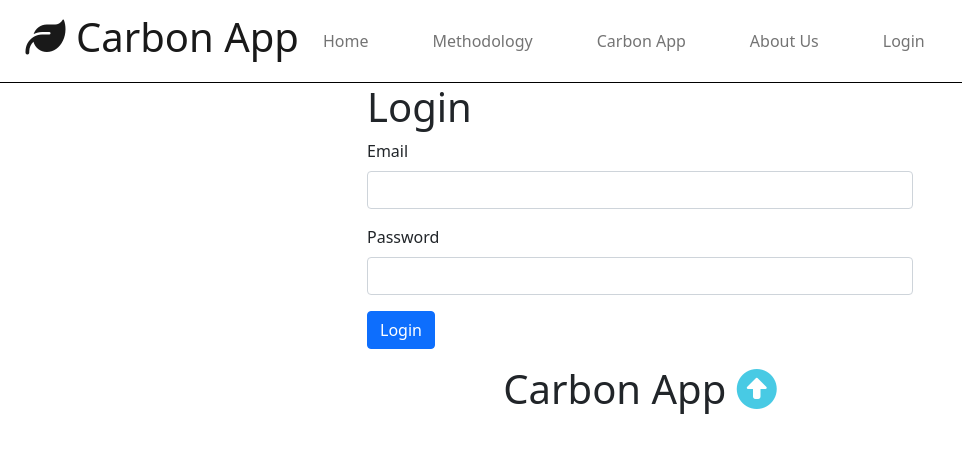
After one commit to po-box40/FOR19_group4, a Flask app: template capp/templates/users/login.html in a window 1280 px wide. The commit adds this page. Shown: the top 453 px of the page, without its empty margins (0-962 px from the left). Run offline with Flask 2, Linux system fonts and the light colour scheme; the template is opened without the code that fills it, so the values that code supplies are empty; parts of the project's set-up code (start-up, migrations or seed data) failed here and were passed over; some libraries are stand-ins or nearby versions.

Commit message:
Added login page ( found a blueprint bug)

```diff
--- a/capp/__init__.py
+++ b/capp/__init__.py
@@ -28,8 +28,10 @@ from capp.home.routes import home
 from capp.methodology.routes import methodology
 from capp.carbon_app.routes import carbon_app
 from capp.aboutUs.routes import aboutUs
+from capp.user.routes import user
 
 application.register_blueprint(home)
 application.register_blueprint(methodology)
 application.register_blueprint(carbon_app)
 application.register_blueprint(aboutUs)
+application.register_blueprint(user)
--- a/capp/templates/layout.html
+++ b/capp/templates/layout.html
@@ -63,6 +63,9 @@
             <li class="nav-item me-lg-5">
               <a class="nav-link" href="{{url_for('aboutUs.aboutUs_home')}}">About Us</a>
             </li>
+            <!-- login page-->
+            <li class="nav-item me-lg-5">
+              <a class="nav-link" href="{{url_for('users.login')}}">Login</a>
           </ul>
         </div>
       </nav>
--- /dev/null
+++ b/capp/templates/users/login.html
@@ -0,0 +1,22 @@
+{% extends 'layout.html' %}
+
+{% block content %}
+    <!-- Your content goes here -->
+    <div class="container">
+        <div class="row">
+            <div class="col-md-6 offset-md-3">
+                <h1>Login</h1>
+                <form method="POST">
+                    <div class="mb-3">
+                        <label for="email" class="form-label">Email</label>
+                        <input type="email" class="form-control" id="email" name="email" required>
+                    </div>
+                    <div class="mb-3">
+                        <label for="password" class="form-label">Password</label>
+                        <input type="password" class="form-control" id="password" name="password" required>
+                    </div>
+                    <button type="submit" class="btn btn-primary">Login</button>
+                </form>
+            </div>
+        </div>
+{% endblock %}
```
